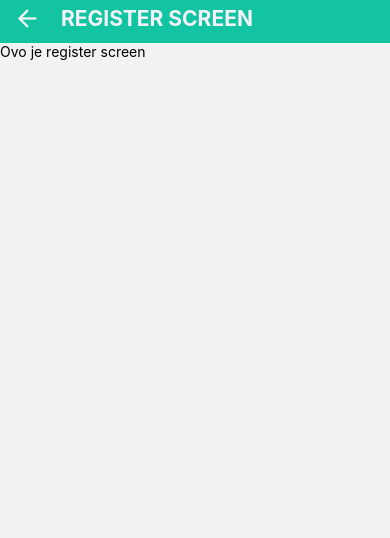
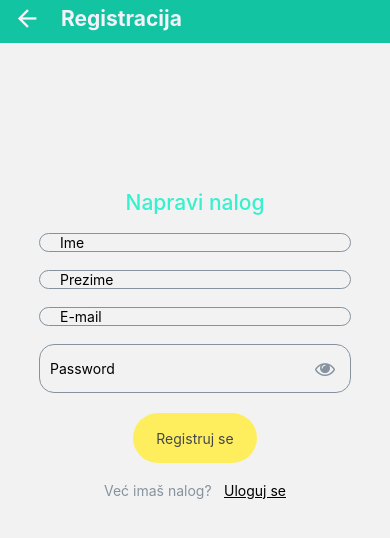
Before and after one commit to n-vojin/DostavaHraneApp, a React Native app: screen /RegisterScreen in a window 390 px wide. Shown: the top 538 px of the page. Built offline with nearby package versions, Linux system fonts and the light colour scheme.

Commit message:
Register screen gotov , firebase instaliran

```diff
--- a/src/global/styles.js
+++ b/src/global/styles.js
@@ -103,7 +103,8 @@ export const passwordContainer = {
   borderColor: colors.gray3,
   borderWidth: 1,
   borderRadius: 15,
-  marginBottom: 15,
+  marginTop: 8,
+  marginBottom: 20,
   paddingLeft: 10,
   paddingRight: 15,
 };
--- a/src/screens/authScreens/RegisterScreen.js
+++ b/src/screens/authScreens/RegisterScreen.js
@@ -1,22 +1,109 @@
-import React from 'react';
-import {Text, View, StyleSheet} from 'react-native';
+import React, {useState, useRef} from 'react';
+import {
+  View,
+  Text,
+  StyleSheet,
+  TextInput,
+  TouchableOpacity,
+} from 'react-native';
+import Icon from 'react-native-vector-icons/FontAwesome';
 import Header from '../../components/Header';
+import {
+  colors,
+  naslov,
+  centerScreenForm,
+  yellowButton,
+  yellowButtonText,
+  basicText,
+  textInput,
+  passwordInput,
+  passwordContainer,
+} from '../../global/styles';
 
-export default function RegisterScreen({navigation}) {
+const RegisterScreen = ({navigation}) => {
+  const [showPassword, setShowPassword] = useState(false);
+
+  {
     return (
-    <View>
+      <View style={styles.container}>
         <Header
+          title="Registracija"
           iconLeft="arrow-left"
-        title={'REGISTER SCREEN'}
           navigation={navigation}
         />
-      <Text>Ovo je register screen</Text>
+        <View style={[{...centerScreenForm, marginTop: '40%'}]}>
+          <Text style={[{...naslov}]}>Napravi nalog</Text>
+          <TextInput
+            style={{...textInput, marginBottom: 10}}
+            placeholder="Ime"
+          />
+          <TextInput
+            style={{...textInput, marginBottom: 10}}
+            placeholder="Prezime"
+          />
+          <TextInput
+            style={{...textInput, marginBottom: 10}}
+            placeholder="E-mail"
+          />
+          <View style={{...passwordContainer}}>
+            <TextInput
+              style={{...passwordInput}}
+              placeholder="Password"
+              secureTextEntry={!showPassword}
+            />
+            <TouchableOpacity
+              onPress={() => {
+                setShowPassword(!showPassword);
+              }}>
+              <Icon
+                name={showPassword ? 'eye-slash' : 'eye'}
+                size={20}
+                color={colors.gray3}
+              />
+            </TouchableOpacity>
+          </View>
+          <TouchableOpacity
+            style={{...yellowButton}}
+            onPress={() => {
+              //TODO  REGISTRUJ KORISNIKA I UPISI PODATKE U BAZU ***************************
+            }}>
+            <Text style={{...yellowButtonText}}>Registruj se</Text>
+          </TouchableOpacity>
+          <View style={styles.vecImasNalogContainer}>
+            <Text style={{...basicText}}>Već imaš nalog?</Text>
+            <Text
+              style={styles.clickableText}
+              onPress={() => {
+                //Prebaci ga na stranicu za pravljenje naloga
+                navigation.navigate('SignInScreen');
+              }}>
+              Uloguj se
+            </Text>
+          </View>
+        </View>
       </View>
     );
   }
-
+};
 const styles = StyleSheet.create({
   container: {
-    flex: 1,
+    display: 'flex',
+    height: '100%',
+    flexDirection: 'column',
+  },
+
+  vecImasNalogContainer: {
+    height: 55,
+    width: '80%',
+    display: 'flex',
+    flexDirection: 'row',
+    alignItems: 'center',
+    justifyContent: 'center',
+  },
+  clickableText: {
+    textDecorationLine: 'underline',
+    paddingLeft: '5%',
+    color: colors.black,
   },
 });
+export default RegisterScreen;
--- a/src/screens/authScreens/SignInScreen.js
+++ b/src/screens/authScreens/SignInScreen.js
@@ -27,9 +27,13 @@ const SignInScreen = ({navigation}) => {
   {
     return (
       <View style={styles.container}>
-        <Header title="Sign in" iconLeft="arrow-left" navigation={navigation} />
+        <Header
+          title="Prijavljivanje"
+          iconLeft="arrow-left"
+          navigation={navigation}
+        />
         <View style={[{...centerScreenForm, marginTop: '40%'}]}>
-          <Text style={[{...naslov}]}>Sign in</Text>
+          <Text style={[{...naslov}]}>Prijavi se</Text>
           <TextInput style={{...textInput}} placeholder="E-mail" />
           <View style={{...passwordContainer}}>
             <TextInput
```
Also changed, not shown: Firebase/firebase.js (added). Lines whose indentation alone changed are shown as unchanged.
